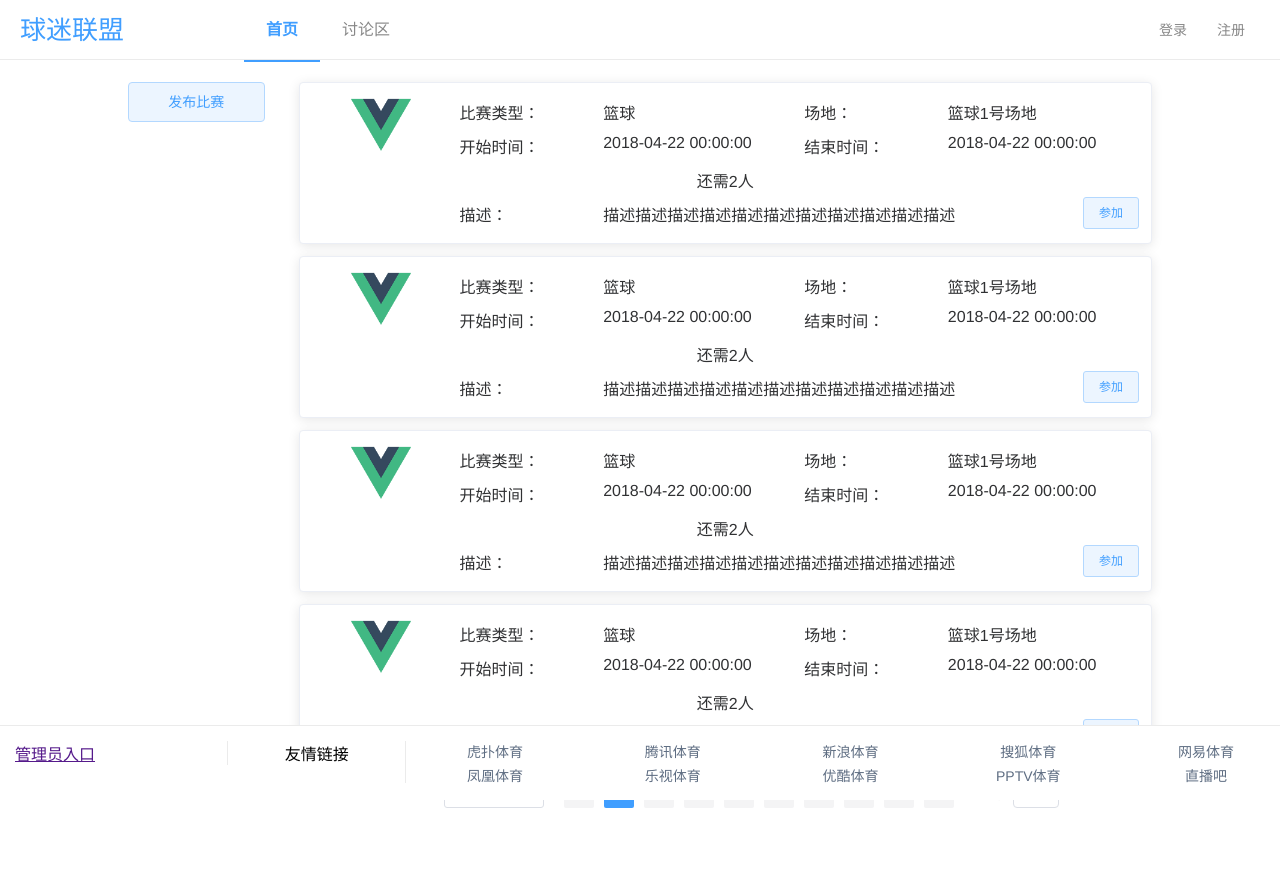
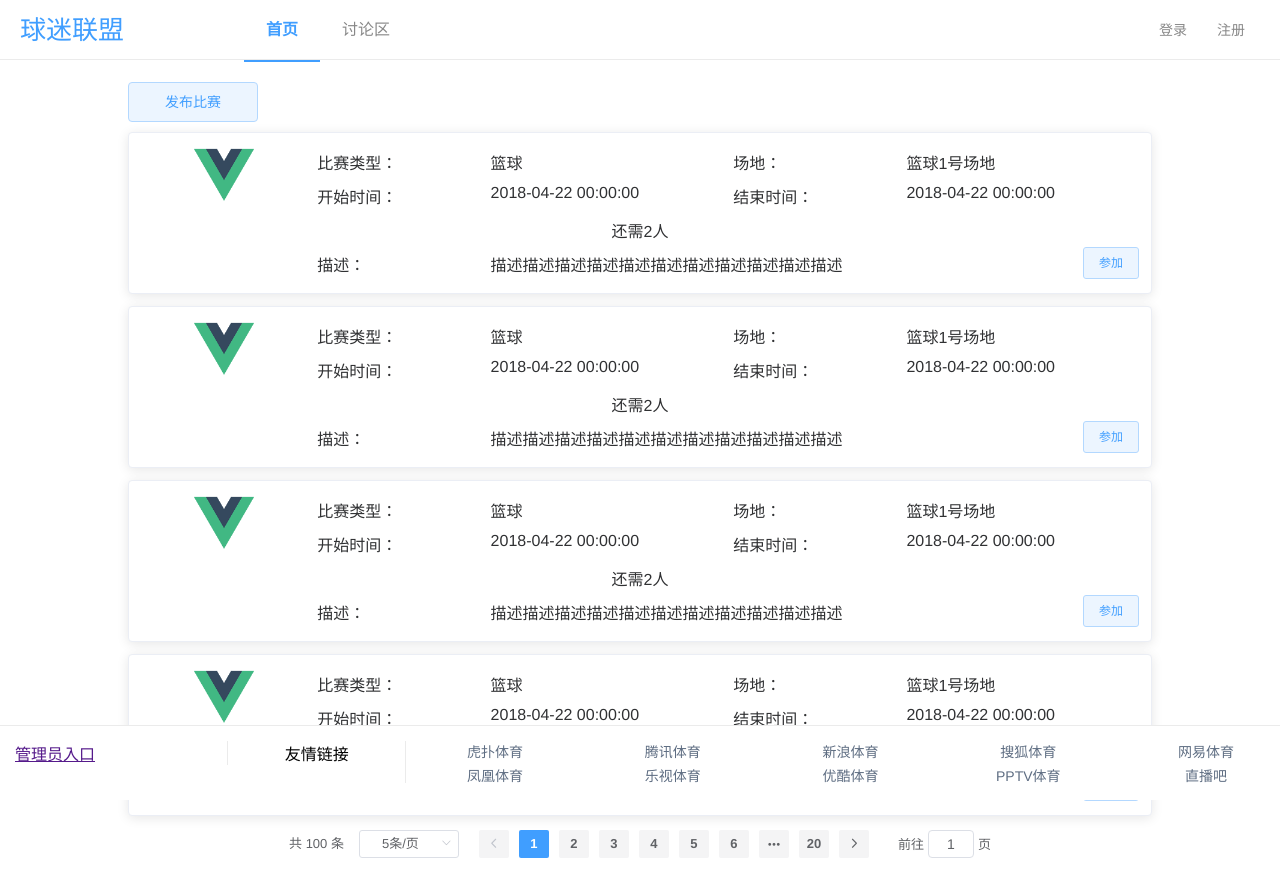
Before and after one commit to webCaolixin/forum-src, a Vue app: page /#/Home in a window 1280 px wide. Shown: the top 896 px of the page. Built offline with nearby package versions, Linux system fonts and the light colour scheme.

Commit message:
登录/未登录-操作按钮提示信息修改

```diff
--- a/src/components/GameCard.vue
+++ b/src/components/GameCard.vue
@@ -28,7 +28,10 @@
 				<el-col :span="20">
 					<el-col :span="5" class="grid-content">描述：</el-col>
 					<el-col :span="15" class="grid-content">描述描述描述描述描述描述描述描述描述描述描述</el-col>
-					<el-button :span="4" size="small" type="primary" plain class="join-in">参加</el-button>
+					<el-button
+            :span="4" size="small" type="primary" plain
+            class="join-in"
+            @click="handleJoinIn">参加</el-button>
 				</el-col>
 			</el-row>
 		</el-card>
@@ -48,6 +51,8 @@
 </template>
 
 <script>
+  import { mapState } from 'vuex'
+
 	export default {
 		data() {
 			return {
@@ -55,9 +60,18 @@
 		},
 		props: {
 		},
+		computed: {
+      ...mapState({
+        userId: state => state.userInfo.uid
+      })
+    },
 		methods: {
-			handleSelect(key, keyPath) {
-        console.log(key, keyPath);
+      handleJoinIn() {
+        if (this.userId) {
+          this.$message.info('已登录！')
+        } else {
+          this.$message.warning('请先登录系统！')
+        }
       },
       handleSizeChange() {
       },
--- a/src/components/MyHeader.vue
+++ b/src/components/MyHeader.vue
@@ -61,7 +61,7 @@ export default {
 		}
 	},
 	created() {
-		console.log(this.$router)
+		console.log('render header...')
 	}
 }
 </script>
--- a/src/pages/home/Index.vue
+++ b/src/pages/home/Index.vue
@@ -1,33 +1,33 @@
 <template>
   <section id="index">
     <main class="main-content">
+      <el-row class="publishGameBtnBox">
+        <el-button
+          plain
+          type="primary"
+          @click="publishGame">发布比赛</el-button>
+      </el-row>
       <el-row>
-        <el-col :span="4" class="publishGameBtn-box">
-          <el-button
-            plain
-            type="primary"
-            class="publishGameBtn"
-            @click="publishGame">发布比赛</el-button>
-        </el-col>
-        <el-col :span="20">
-          <game-card></game-card>
-        </el-col>
+        <game-card></game-card>
       </el-row>
     </main>
   </section>
 </template>
 
 <script>
+  import { mapState } from 'vuex'
   import MyHeader from '@/components/MyHeader'
   import MyFooter from '@/components/MyFooter'
   import GameCard from '@/components/GameCard'
-
   export default {
     data() {
       return {
-        activeIndex: '1',
-        activeIndex2: '1'
       };
+    },
+    computed: {
+      ...mapState({
+        userId: state => state.userInfo.uid
+      })
     },
     components: {
       MyHeader,
@@ -36,7 +36,11 @@
     },
     methods: {
       publishGame() {
-        this.$message.info('登陆后才能发布比赛哦！')
+        if (this.userId) {
+          this.$message.info('已登录！')
+        } else {
+          this.$message.warning('登陆后才能发布比赛哦！')
+        }
       }
     }
   }
@@ -48,6 +52,8 @@
     width 80%
     padding 20px
     margin 0 auto 60px
-  .publishGameBtn
-    width 80%
+  .publishGameBtnBox
+    margin-bottom 10px
+    .el-button
+      width 130px
 </style>
```
